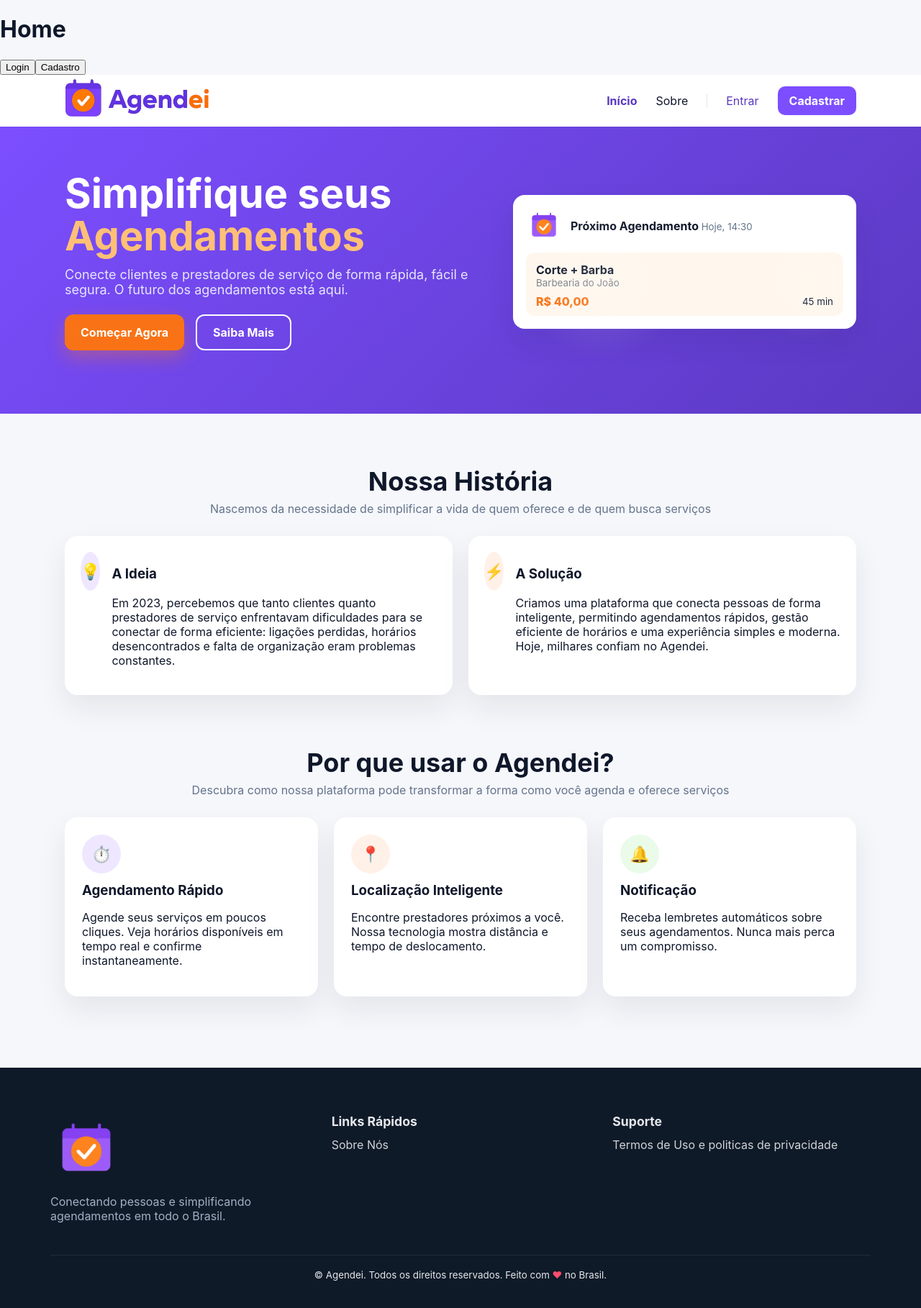
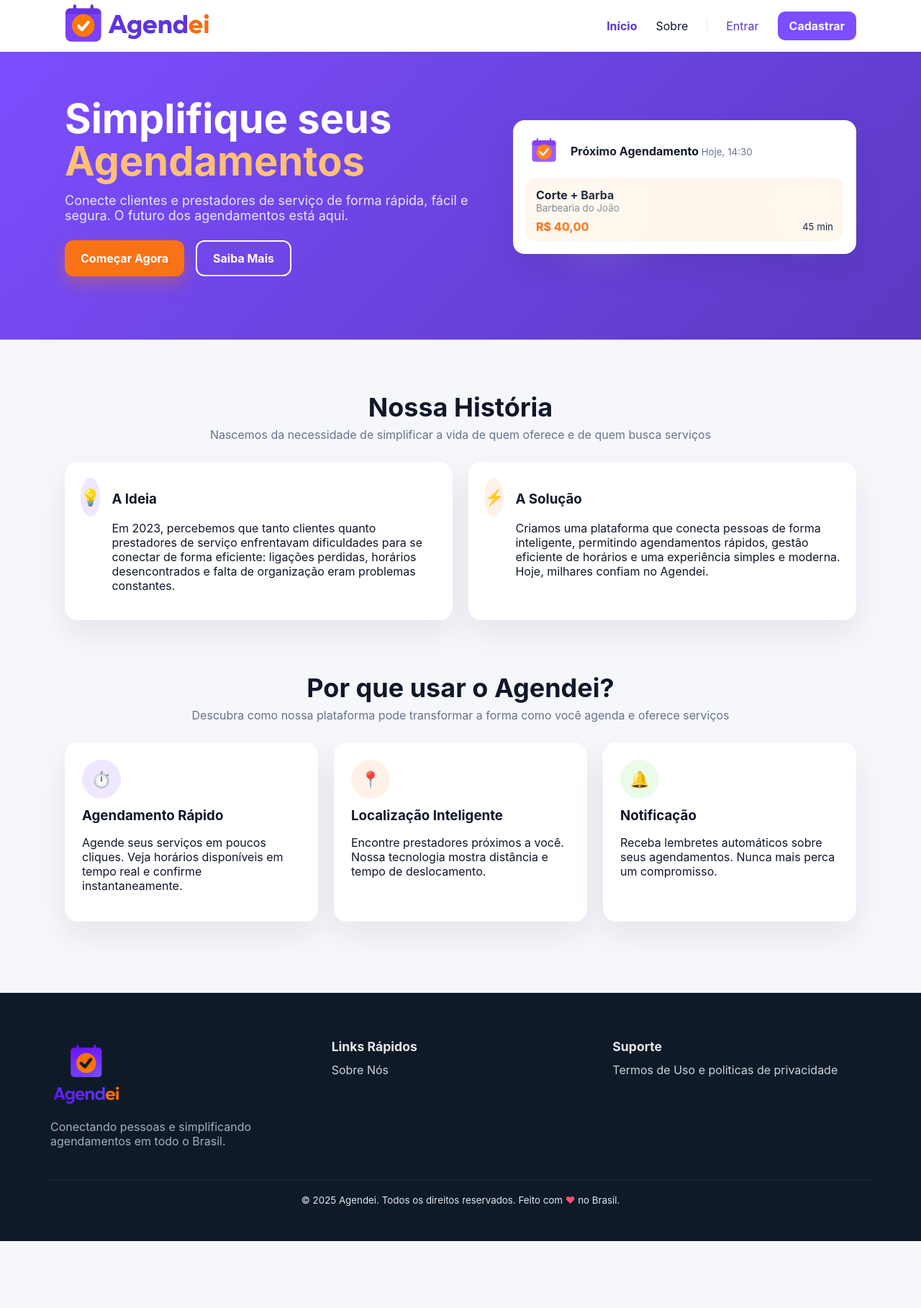
Before and after one commit to DhiegoFernandes/AgendeiFrontEnd, a React (Vite) app in the folder clientApp/: page / in a window 1280 px wide. Shown: the top 1818 px of the page at 72% size. After the commit the page ends 1725 px from the top, so only its background shows below. Built offline with nearby package versions, Linux system fonts and the light colour scheme.

Commit message:
Adicionado JS no react

```diff
--- a/clientApp/src/pages/Home/home.tsx
+++ b/clientApp/src/pages/Home/home.tsx
@@ -1,22 +1,28 @@
+import { useState } from "react";
 import { useNavigate } from "react-router-dom";
 import "./home-style.css";
 import LogoAgendeiHori from "../../assets/AgendeiHorizontal.png";
 import LogoAgendei from "../../assets/LogoAgendei.png";
+import LogoAgendeiVet from "../../assets/LogoVertical.png";
 
 
 function Home() {
     const navigate = useNavigate();
+    const [menuOpen, setMenuOpen] = useState(false);
+
+     function handleToggle() {
+    setMenuOpen(open => !open);
+  }
+
+  // Fecha o menu mobile ao clicar em algum link
+  function handleNavClick(e) {
+    if (e.target.tagName === "A" && menuOpen) {
+      setMenuOpen(false);
+    }
+  }
 
     return(
         <>
-            <h1>Home</h1>
-            <button onClick={() => navigate('/login')}>
-                Login
-            </button>
-            <button onClick={() => navigate('/cadastro')}>
-                Cadastro
-            </button>
-
         {/* ---------- */}
         <header className="site-header">
     <div className="container header-inner">
@@ -24,14 +30,14 @@ function Home() {
         <img src={LogoAgendeiHori} alt="Logo agendei" width="200px" />
       </a>
 
-      <button className="nav-toggle" aria-expanded="false" aria-controls="nav" aria-label="Abrir menu">☰</button>
+      <button onClick={handleToggle} className="nav-toggle" aria-expanded="false" aria-controls="nav" aria-label="Abrir menu">☰</button>
 
-      <nav id="nav" className="nav" aria-label="Principal">
+      <nav onClick={handleNavClick} id="nav" className={`nav${menuOpen ? " open" : ""}`} aria-label="Principal">
         <ul className="nav-list">
           <li><a href="#inicio" className="active">Início</a></li>
           <li><a href="#sobre">Sobre</a></li>
           <li className="sep" aria-hidden="true"></li>
-          <li><a  onClick={() => navigate('/login')}  className="link">Entrar</a></li>
+          <li><a onClick={() => navigate('/login') }  className="link">Entrar</a></li>
           <li><a onClick={() => navigate('/cadastro')} className="btn primary">Cadastrar</a></li>
         </ul>
       </nav>
@@ -157,7 +163,7 @@ function Home() {
         <div className="col brand-col">
         <div className="footer-brand">
 
-            <img src={LogoAgendei} alt="Logo agendei" width="100px" />
+            <img src={LogoAgendeiVet} alt="Logo agendei" width="100px" />
         </div>
         <p className="foot-desc">
             Conectando pessoas e simplificando agendamentos em todo o Brasil.
@@ -186,7 +192,7 @@ function Home() {
     </div>
 
     <div className="container foot-bottom">
-        <small>© <span id="year"></span> Agendei. Todos os direitos reservados. Feito com <span className="heart">❤</span> no Brasil.</small>
+        <small>© 2025 Agendei. Todos os direitos reservados. Feito com <span className="heart">❤</span> no Brasil.</small>
     </div>
     </footer>
 
```
Also changed, not shown: 1 other file (tests, documents, lock files or other folders).
